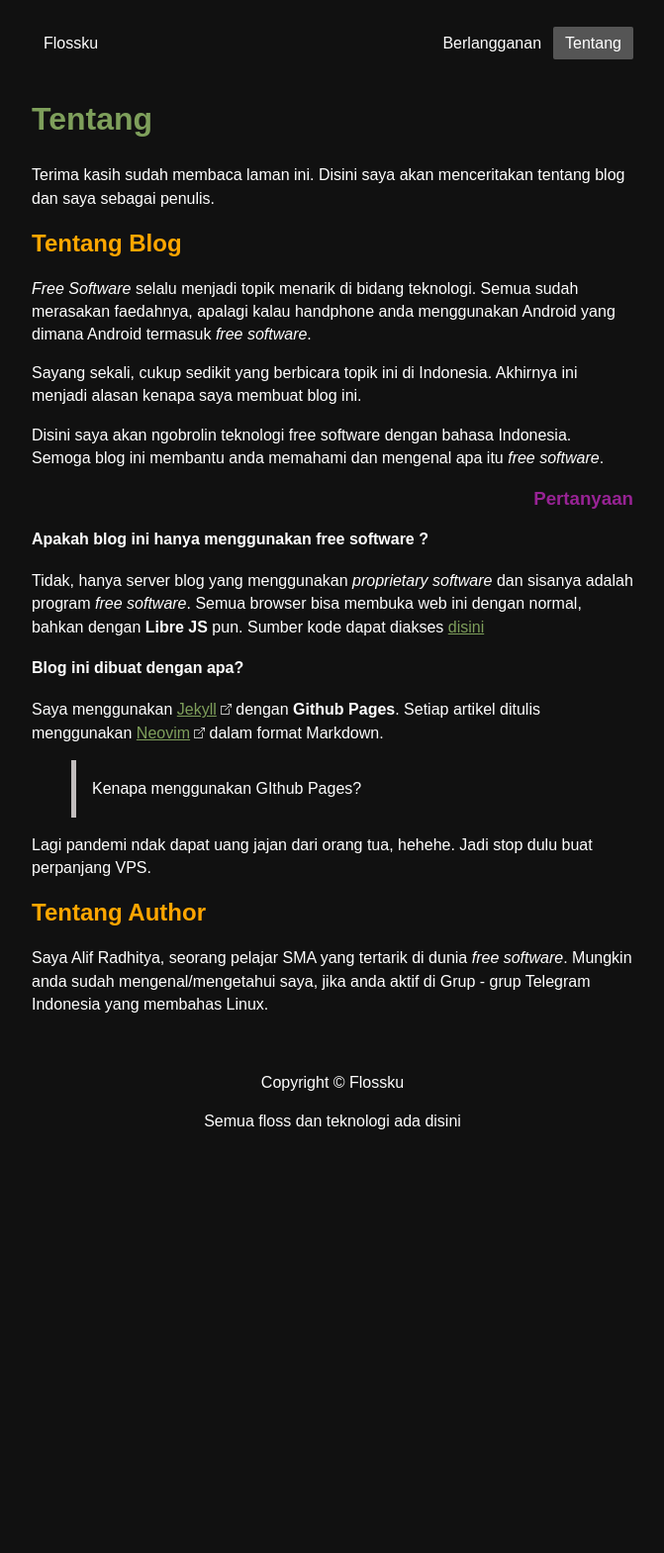
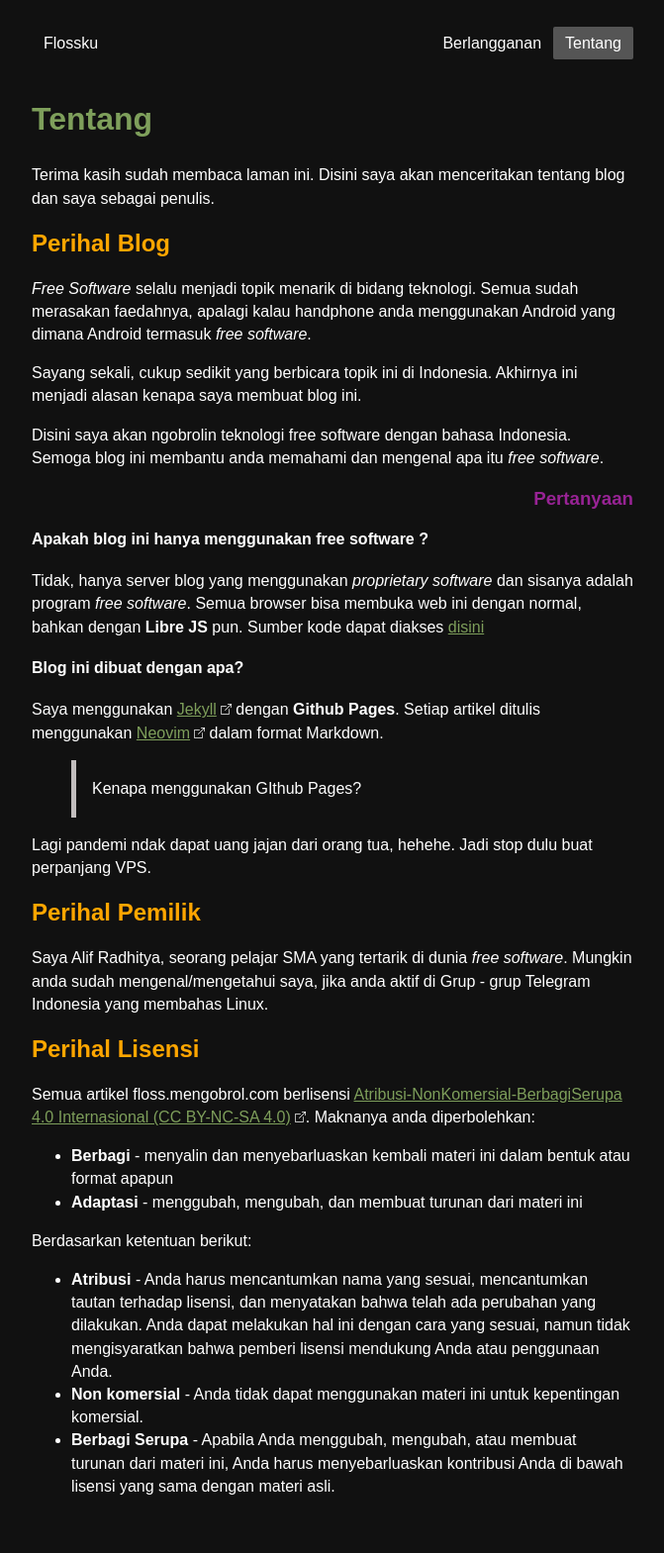
Before and after one commit to al1r4d/floss, a Jekyll site: the page built from _pages/tentang/tentang.md, in a window 1280 px wide. Shown: the whole page at 99% size, without its empty margins (304-975 px from the left). Built offline with Jekyll 4.4.1, drawn with Linux system fonts in a browser that asks for light colours; before the commit the page ends 1176 px from its top, so only the background shows below that.

Commit message:
ganteng bgt

```diff
--- a/_includes/footer.html
+++ b/_includes/footer.html
@@ -1,5 +1,5 @@
 <footer>
-<center>
+<!-- <center>
 	<p> Copyright © {{ site.name }} </p>
-	<p> Semua floss dan teknologi ada disini </p>
+	<p> Semua floss dan teknologi ada disini </p> -->
 </footer>
--- a/_pages/tentang/tentang.md
+++ b/_pages/tentang/tentang.md
@@ -5,7 +5,7 @@ permalink: /tentang
 ---
 Terima kasih sudah membaca laman ini. Disini saya akan menceritakan tentang blog dan saya sebagai penulis.
 
-## Tentang Blog
+## Perihal Blog
 *Free Software* selalu menjadi topik menarik di bidang teknologi. Semua sudah merasakan faedahnya, apalagi kalau handphone anda menggunakan Android yang dimana Android termasuk *free software*.
 
 Sayang sekali, cukup sedikit yang berbicara topik ini di Indonesia. Akhirnya ini menjadi alasan kenapa saya membuat blog ini.
@@ -22,5 +22,15 @@ Saya menggunakan [Jekyll](http://jekyllrb.com/) dengan **Github Pages**. Setiap
 
 Lagi pandemi ndak dapat uang jajan dari orang tua, hehehe. Jadi stop dulu buat perpanjang VPS.
 
-## Tentang Author
+## Perihal Pemilik
 Saya Alif Radhitya, seorang pelajar SMA yang tertarik di dunia *free software*. Mungkin anda sudah mengenal/mengetahui saya, jika anda aktif di Grup - grup Telegram Indonesia yang membahas Linux.
+
+## Perihal Lisensi
+Semua artikel floss.mengobrol.com berlisensi [Atribusi-NonKomersial-BerbagiSerupa 4.0 Internasional (CC BY-NC-SA 4.0)](https://creativecommons.org/licenses/by-nc-sa/4.0/deed.id). Maknanya anda diperbolehkan:
+- **Berbagi** - menyalin dan menyebarluaskan kembali materi ini dalam bentuk atau format apapun
+- **Adaptasi** - menggubah, mengubah, dan membuat turunan dari materi ini
+
+Berdasarkan ketentuan berikut:
+- **Atribusi** - Anda harus mencantumkan nama yang sesuai, mencantumkan tautan terhadap lisensi, dan menyatakan bahwa telah ada perubahan yang dilakukan. Anda dapat melakukan hal ini dengan cara yang sesuai, namun tidak mengisyaratkan bahwa pemberi lisensi mendukung Anda atau penggunaan Anda.
+- **Non komersial** - Anda tidak dapat menggunakan materi ini untuk kepentingan komersial.
+- **Berbagi Serupa** - Apabila Anda menggubah, mengubah, atau membuat turunan dari materi ini, Anda harus menyebarluaskan kontribusi Anda di bawah lisensi yang sama dengan materi asli.
```
